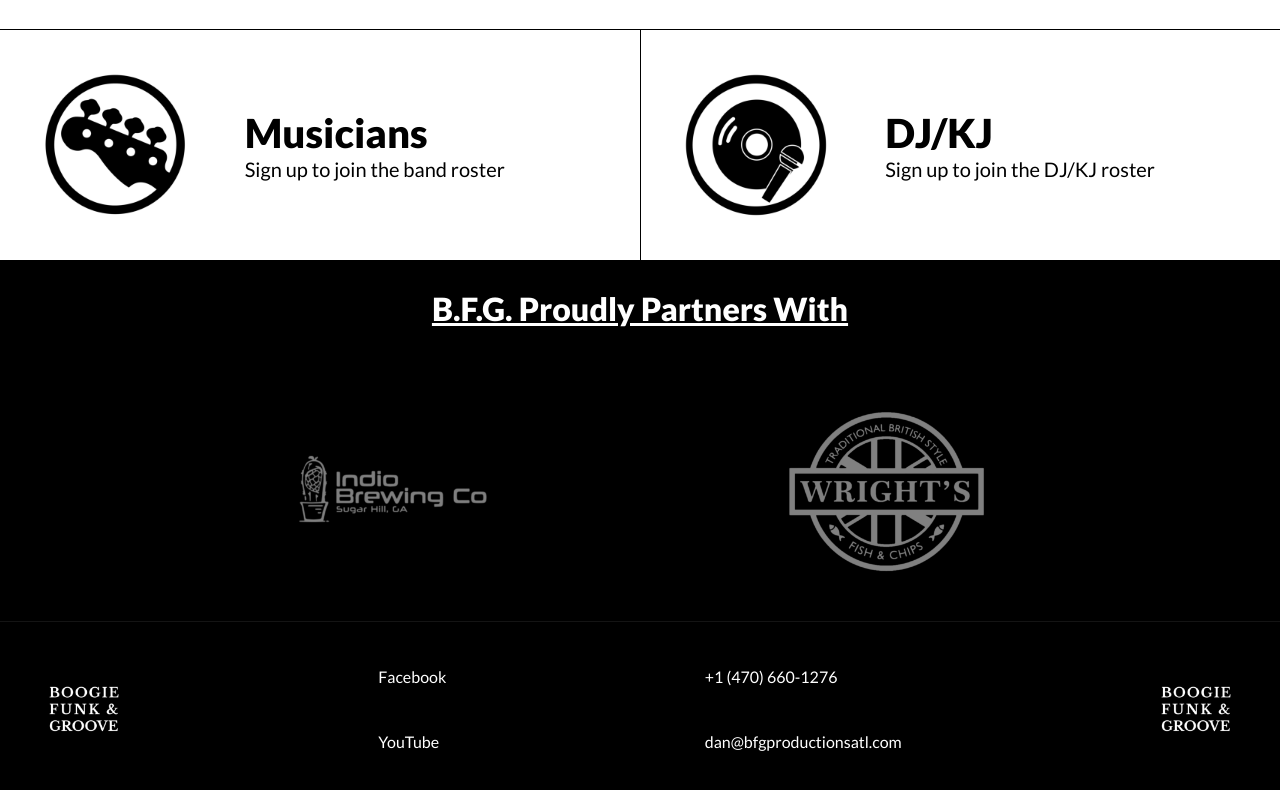
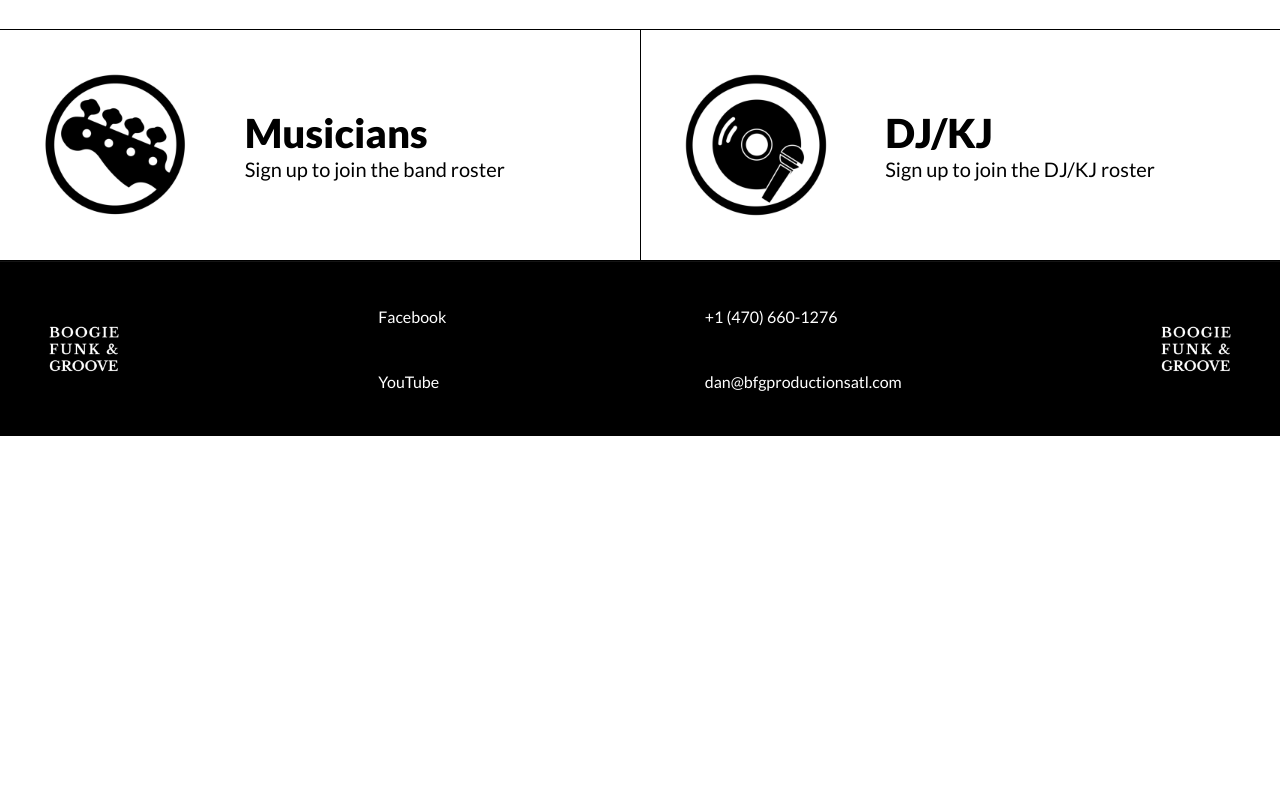
Before and after one commit to domzalex/bfgproductions-2023, a React (Create React App) app: page / in a window 1280 px wide. Shown: the part 1175-1965 px from the top of the page. After the commit the page ends 1611 px from the top, so only its background shows below. Built offline with nearby package versions, Linux system fonts and the light colour scheme.

Commit message:
removed partners (temp)

```diff
--- a/index.js
+++ b/index.js
@@ -9,7 +9,7 @@ const LocalStrategy = require('passport-local')
 
 const app = express()
 // const router = express.Router()
-const PORT = process.env.PORT || 8080
+const PORT = process.env.PORT || 3000
 const User = require('./models/user')
 const Events = require('./models/events')
 const Weeklies = require('./models/weeklies')
--- a/src/App.js
+++ b/src/App.js
@@ -3,7 +3,7 @@ import './App.css'
 import Hero from './Hero'
 // import EventContainer from './EventContainer'
 import Services from './Services'
-import Partners from './Partners'
+// import Partners from './Partners'
 import License from './License'
 
 function App() {
@@ -43,7 +43,7 @@ function App() {
             {/* <EventContainer weekly={weekly} events={events} /> */}
             <License />
             <Services />
-            <Partners />
+            {/* <Partners /> */}
 
         </>
     )
```
